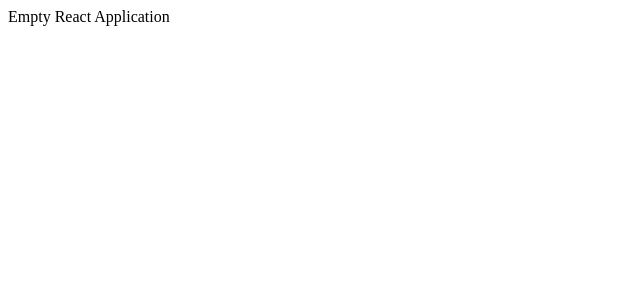
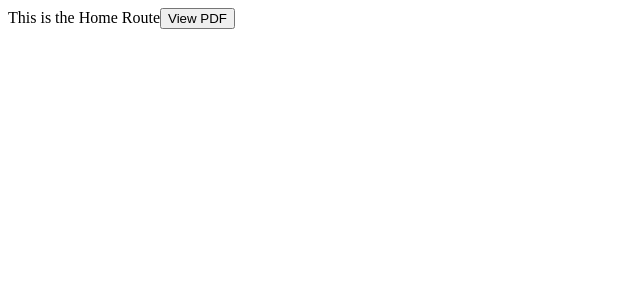
Before and after one commit to SushanthK07/PDFViewer, a React (Create React App) app: page / in a window 1280 px wide. Shown: the top 300 px of the page, without its empty margins (0-640 px from the left). Built offline with nearby package versions, Linux system fonts and the light colour scheme.

Commit message:
added / and /document routes

```diff
--- a/package.json
+++ b/package.json
@@ -8,6 +8,7 @@
     "@testing-library/user-event": "^12.1.10",
     "react": "^17.0.2",
     "react-dom": "^17.0.2",
+    "react-router-dom": "^5.2.0",
     "react-scripts": "4.0.3",
     "web-vitals": "^1.0.1"
   },
--- a/src/App.js
+++ b/src/App.js
@@ -1,8 +1,16 @@
+import { Route, Switch } from "react-router-dom";
+
+import Home from "./components/Home";
+import PDFViewer from "./components/PDFViewer";
+
 function App() {
   return (
-    <div>
-      Empty React Application
-    </div>
+    <>
+      <Switch>
+        <Route exact path="/document" component={PDFViewer} />
+        <Route path="/" component={Home} />
+      </Switch>
+    </>
   );
 }
 
--- /dev/null
+++ b/src/components/Home.js
@@ -0,0 +1,15 @@
+import React from "react";
+import { Link } from "react-router-dom";
+
+function Home() {
+  return (
+    <div>
+      This is the Home Route
+      <Link to="/document">
+        <button>View PDF</button>
+      </Link>
+    </div>
+  );
+}
+
+export default Home;
--- /dev/null
+++ b/src/components/PDFViewer.js
@@ -0,0 +1,11 @@
+import React from 'react'
+
+function PDFViewer() {
+    return (
+        <div>
+            Here we will use the PDFJS iframe and we will implement our features on top of it
+        </div>
+    )
+}
+
+export default PDFViewer
--- a/src/index.js
+++ b/src/index.js
@@ -1,5 +1,11 @@
 import React from "react";
 import ReactDOM from "react-dom";
+import { BrowserRouter } from "react-router-dom";
 import App from "./App";
 
-ReactDOM.render(<App />, document.getElementById("root"));
+ReactDOM.render(
+  <BrowserRouter>
+    <App />
+  </BrowserRouter>,
+  document.getElementById("root")
+);
```
Also changed, not shown: 1 other file (tests, documents, lock files or other folders).
